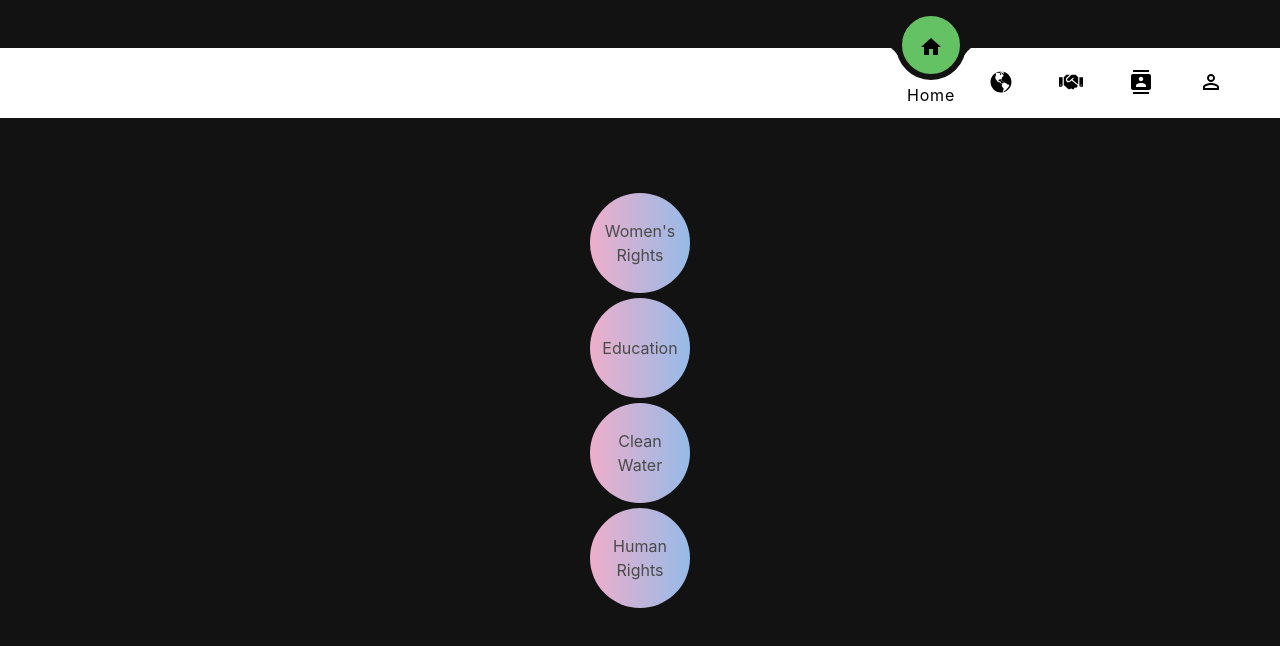
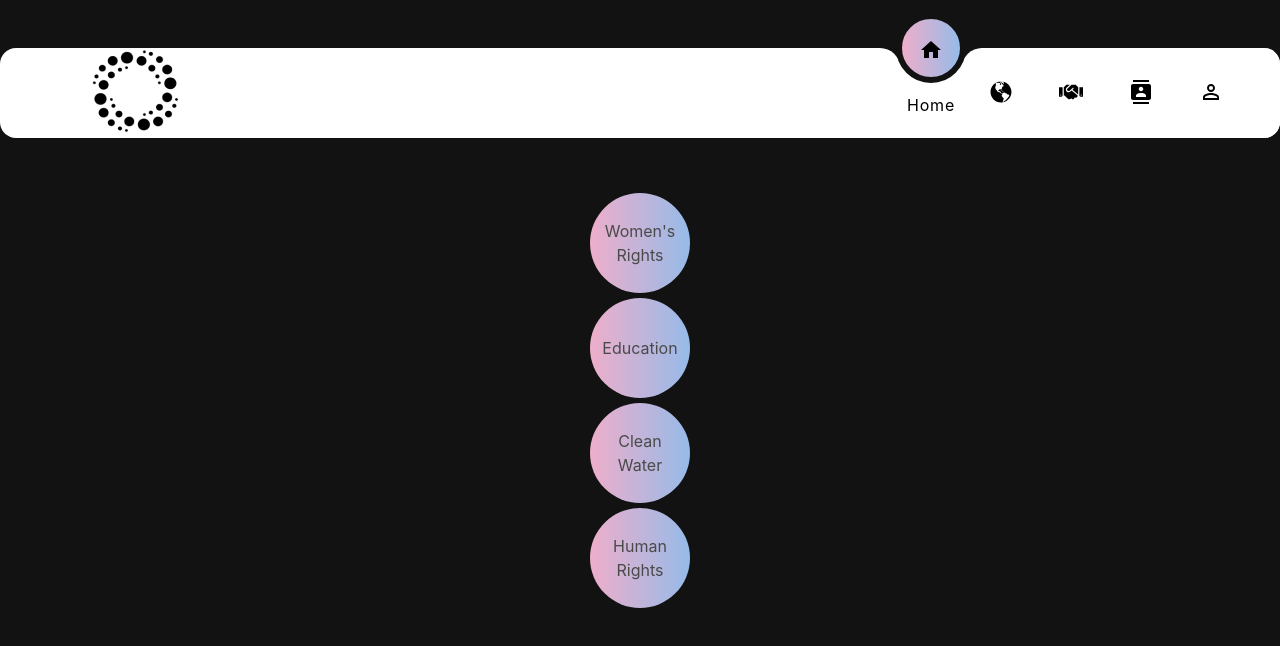
Before and after one commit to simenhaga/Smidig-prosjekt-Meliora-Impact, a React (Create React App) app: page / in a window 1280 px wide. Shown: the top 646 px of the page. Built offline with nearby package versions, Linux system fonts and the light colour scheme.

Commit message:
implementation of header (Sondre & Herman)

```diff
--- a/src/components/Header.js
+++ b/src/components/Header.js
@@ -19,6 +19,9 @@ const Header = () => {
 
     return (
         <div className={'header-container'}>
+            <div className={'logo-container'}>
+                <img src={logo}/>
+            </div>
         <div className={'navigation-container'}>
             <ul>
                 <li className={'list active'}>
--- a/src/index.css
+++ b/src/index.css
@@ -44,6 +44,12 @@ body{
     position: absolute;
     width: 100%;
     top: 3rem;
+    border-radius: 1rem;
+}
+
+.logo-container {
+    position: absolute;
+    left: 7%;
 }
 
 .navigation-container {
@@ -52,9 +58,9 @@ body{
     display: flex;
     justify-content: center;
     align-items: center;
-    border-radius: 10px;
+    border-radius: 1rem;
     width: 30%;
-    height: 70px;
+    height: 90px;
 }
 
 .navigation-container ul {
@@ -92,7 +98,7 @@ body{
 }
 
 .navigation-container ul li.active a .icon {
-    transform: translateY(-35px);
+    transform: translateY(-42px);
 }
 
 .navigation-container ul li a .text {
@@ -113,10 +119,10 @@ body{
 
 .indicator {
     position: absolute;
-    top: -55%;
+    top: -39%;
     width: 70px;
     height: 70px;
-    background-color: #64c264;
+    background: linear-gradient(90deg, rgba(238,174,202,1), rgba(148,187,233,1) 51%, rgba(238,174,202,1)) var(--x, 0)/ 200%;
     border-radius: 50%;
     border: 6px solid #121212;
     transition: 0.5s;
```
